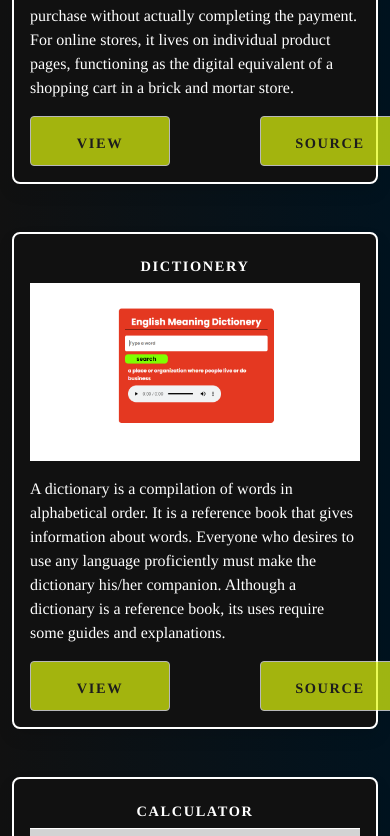
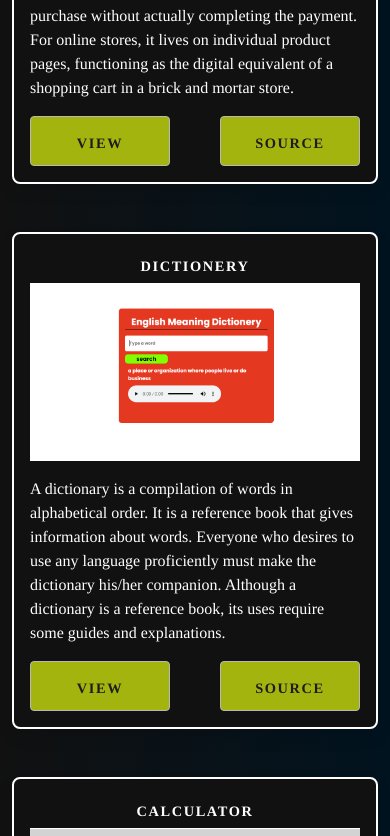
Before and after one commit to mahiiram/portfolio, a React (Create React App) app: page /project in a window 390 px wide. Shown: the part 907-1743 px from the top of the page. Built offline with nearby package versions, Linux system fonts and the light colour scheme.

Commit message:
first commit

```diff
--- a/src/components/Footer.js
+++ b/src/components/Footer.js
@@ -25,8 +25,9 @@ const Footer = () => {
                 <p>
                 <NavLink to="https://mail.google.com/mail/u/0/#inbox?compose=new">
                 <FaMailBulk size={20} style={{color:"#fff", marginRight:"2rem"}}/>
+                 Mahendran.ramar9797@gmail.com
                 </NavLink>
-                 Mahendran.ramar9797@gmail.com
+
                 </p>
             </div>
         </div>
--- a/src/components/footer.css
+++ b/src/components/footer.css
@@ -38,10 +38,9 @@
 .right-div h4{
     margin-bottom: 10px;
 }
-.email p:hover{
+.email p NavLink FaMailBulk:hover{
     cursor: pointer;
-    text-shadow: 0 0 5px #fff,
-      0 0 15px #26fff4;
+    text-shadow: 0 0 5px #fff;
 }
 
 .social{
@@ -49,8 +48,8 @@
 }
 .social NavLink FaGithub:hover{
     text-shadow: 0 0 5px #fff,
-    0 0 15px #fff
-      0 0 25px #26fff4;
+    0 0 15px #fff,
+    0 0 25px #26fff4;
 }
 
 
--- a/src/project/workcard.css
+++ b/src/project/workcard.css
@@ -83,7 +83,7 @@ section.pricing {
         margin: none;
         display: grid;
         grid-template-columns: repeat(2, 1fr);
-        gap: 90px;
+        gap: 50px;
       }
 
   }
```
